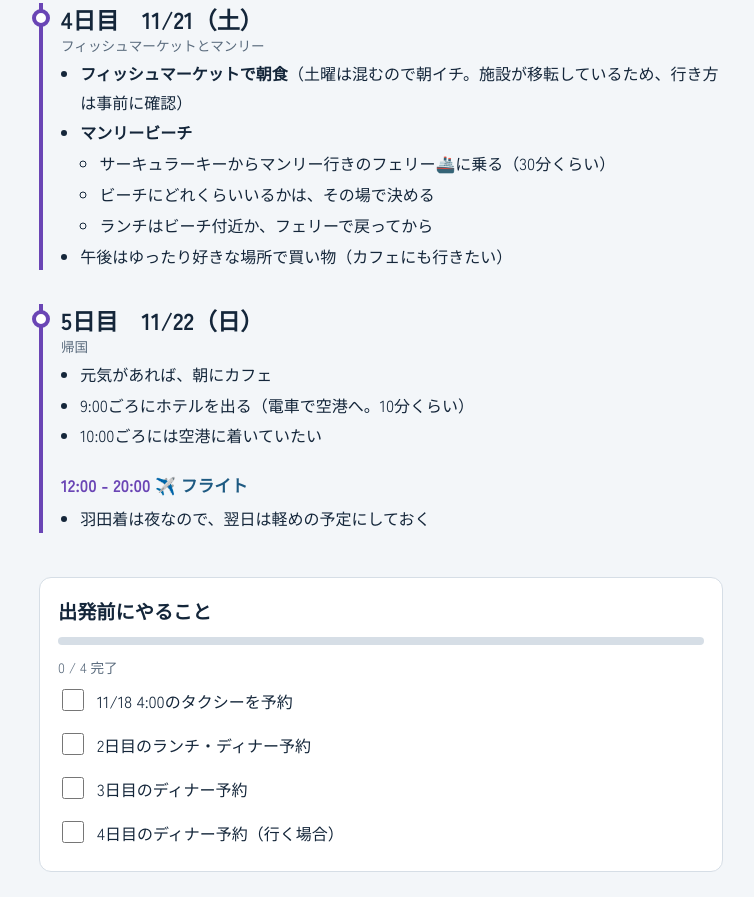
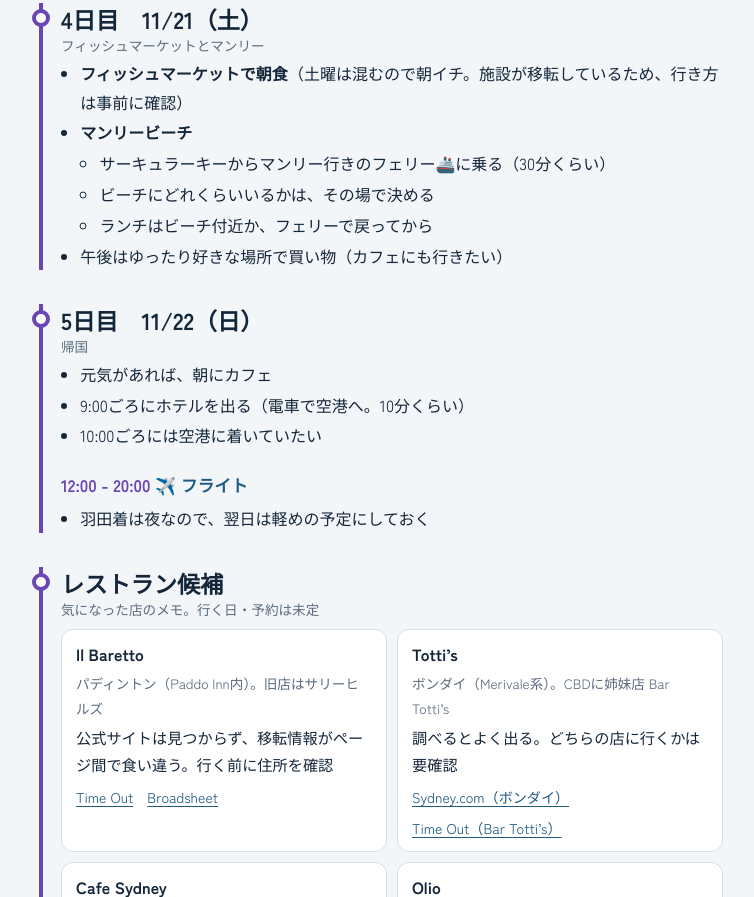
Before and after one commit to bearone236/sydney-trip, a plain HTML site: page index.html in a window 1280 px wide. Shown: the part 1903-2800 px from the top of the page, without its empty margins (259-1013 px from the left). Drawn offline with Linux system fonts and the light colour scheme.

Commit message:
レストラン候補セクションを追加

```diff
--- a/index.html
+++ b/index.html
@@ -113,6 +113,14 @@ nav a{min-height:40px;display:inline-flex;align-items:center}
   section h2{font-size:1.3rem}
   .spots li{font-size:.92rem}
 }
+.cards{display:grid;gap:10px;padding:0;list-style:none;margin:10px 0}
+.card{background:var(--surface);border:1px solid var(--line);border-radius:12px;padding:10px 14px;margin:0;display:flex;flex-direction:column;gap:2px}
+.card b{font-size:1.02rem}
+.card .place{font-size:.85rem;color:var(--muted)}
+.card .memo{margin:2px 0;font-size:.95rem}
+.card .links{display:flex;flex-wrap:wrap;gap:6px 14px;font-size:.88rem;margin-top:2px}
+@media (min-width:560px){.cards{grid-template-columns:1fr 1fr}}
+html{scroll-padding-top:64px}
 @media (prefers-reduced-motion:reduce){
   *,*::before,*::after{animation:none!important;transition:none!important;scroll-behavior:auto!important}
   .js .reveal{opacity:1;transform:none}
@@ -134,7 +142,7 @@ nav a{min-height:40px;display:inline-flex;align-items:center}
 Green Square駅の真上。Central駅まで1駅、空港まで2駅。キッチン付き。</div>
 
 <nav aria-label="日程">
-<a href="#d1">1日目</a><a href="#d2">2日目</a><a href="#d3">3日目</a><a href="#d4">4日目</a><a href="#d5">5日目</a><a href="#todo">準備</a>
+<a href="#d1">1日目</a><a href="#d2">2日目</a><a href="#d3">3日目</a><a href="#d4">4日目</a><a href="#d5">5日目</a><a href="#food">レストラン</a><a href="#todo">準備</a>
 </nav>
 
 <section id="d1">
@@ -218,6 +226,21 @@ Green Square駅の真上。Central駅まで1駅、空港まで2駅。キッチ
 <ul><li>羽田着は夜なので、翌日は軽めの予定にしておく</li></ul>
 </section>
 
+<section id="food">
+<h2>レストラン候補<small>気になった店のメモ。行く日・予約は未定</small></h2>
+<ul class="cards">
+<li class="card"><b>Il Baretto</b><span class="place">パディントン（Paddo Inn内）。旧店はサリーヒルズ</span><p class="memo">公式サイトは見つからず、移転情報がページ間で食い違う。行く前に住所を確認</p><span class="links"><a href="https://www.timeout.com/sydney/restaurants/il-baretto" target="_blank" rel="noopener">Time Out</a> <a href="https://www.broadsheet.com.au/sydney/surry-hills/restaurants/il-baretto" target="_blank" rel="noopener">Broadsheet</a></span></li>
+<li class="card"><b>Totti’s</b><span class="place">ボンダイ（Merivale系）。CBDに姉妹店 Bar Totti’s</span><p class="memo">調べるとよく出る。どちらの店に行くかは要確認</p><span class="links"><a href="https://www.sydney.com/destinations/sydney/sydney-east/bondi/food-and-drink/tottis" target="_blank" rel="noopener">Sydney.com（ボンダイ）</a> <a href="https://www.timeout.com/sydney/restaurants/bar-tottis" target="_blank" rel="noopener">Time Out（Bar Totti’s）</a></span></li>
+<li class="card"><b>Cafe Sydney</b><span class="place">サーキュラーキー（Customs House 5F）</span><p class="memo">高い景色から一望、夜がよさそう</p><span class="links"><a href="https://www.cafesydney.com" target="_blank" rel="noopener">公式</a></span></li>
+<li class="card"><b>Olio</b><span class="place">チッペンデール（Kensington Street）</span><p class="memo">オリーブオイルメイン、ティラミスが絶品</p><span class="links"><a href="https://sydney.com/destinations/sydney/inner-sydney/chippendale/food-and-drink/olio" target="_blank" rel="noopener">Sydney.com</a> <a href="https://www.theaureview.com/travel/review-handmade-seafood-pastas-a-strong-point-for-olio-kensington-street-sydney/" target="_blank" rel="noopener">レビュー</a></span></li>
+<li class="card"><b>ESTER</b><span class="place">チッペンデール（Meagher Street）</span><p class="memo">肉がうまそうすぎた</p><span class="links"><a href="https://sydney.com/destinations/sydney/inner-sydney/chippendale/food-and-drink/ester-restaurant" target="_blank" rel="noopener">Sydney.com</a> <a href="https://www.opentable.com.au/r/ester-chippendale" target="_blank" rel="noopener">OpenTable</a></span></li>
+<li class="card"><b>Gowings</b><span class="place">シティ（49 Market St・QT Sydney）</span><p class="memo">お肉、オイスターあり、雰囲気良き</p><span class="links"><a href="https://www.gourmettraveller.com.au/restaurant-reviews/gowings-bar-and-grill-6819/" target="_blank" rel="noopener">Gourmet Traveller</a></span></li>
+<li class="card"><b>The Apollo</b><span class="place">ポッツポイント（ギリシャ料理）</span><span class="links"><a href="https://www.theapollo.com.au/" target="_blank" rel="noopener">公式</a> <a href="https://www.theinfatuation.com/sydney/reviews/the-apollo" target="_blank" rel="noopener">The Infatuation</a></span></li>
+<li class="card"><b>セルシウスコーヒーダイニング</b><span class="place">カーリビリ（フェリー乗り場）。朝食・ランチ向き</span><span class="links"><a href="https://www.broadsheet.com.au/sydney/kirribilli/cafes/celsius-coffee-and-dining" target="_blank" rel="noopener">Broadsheet</a></span></li>
+</ul>
+<div class="note"><b>メモ</b>　予約の要否・営業時間は、各リンク先で行く前に確認する。</div>
+</section>
+
 <div class="todo" id="todo">
 <h2>出発前にやること</h2>
 <div class="prog" role="progressbar" aria-valuemin="0" aria-valuemax="100" aria-valuenow="0"><i></i></div>
```
